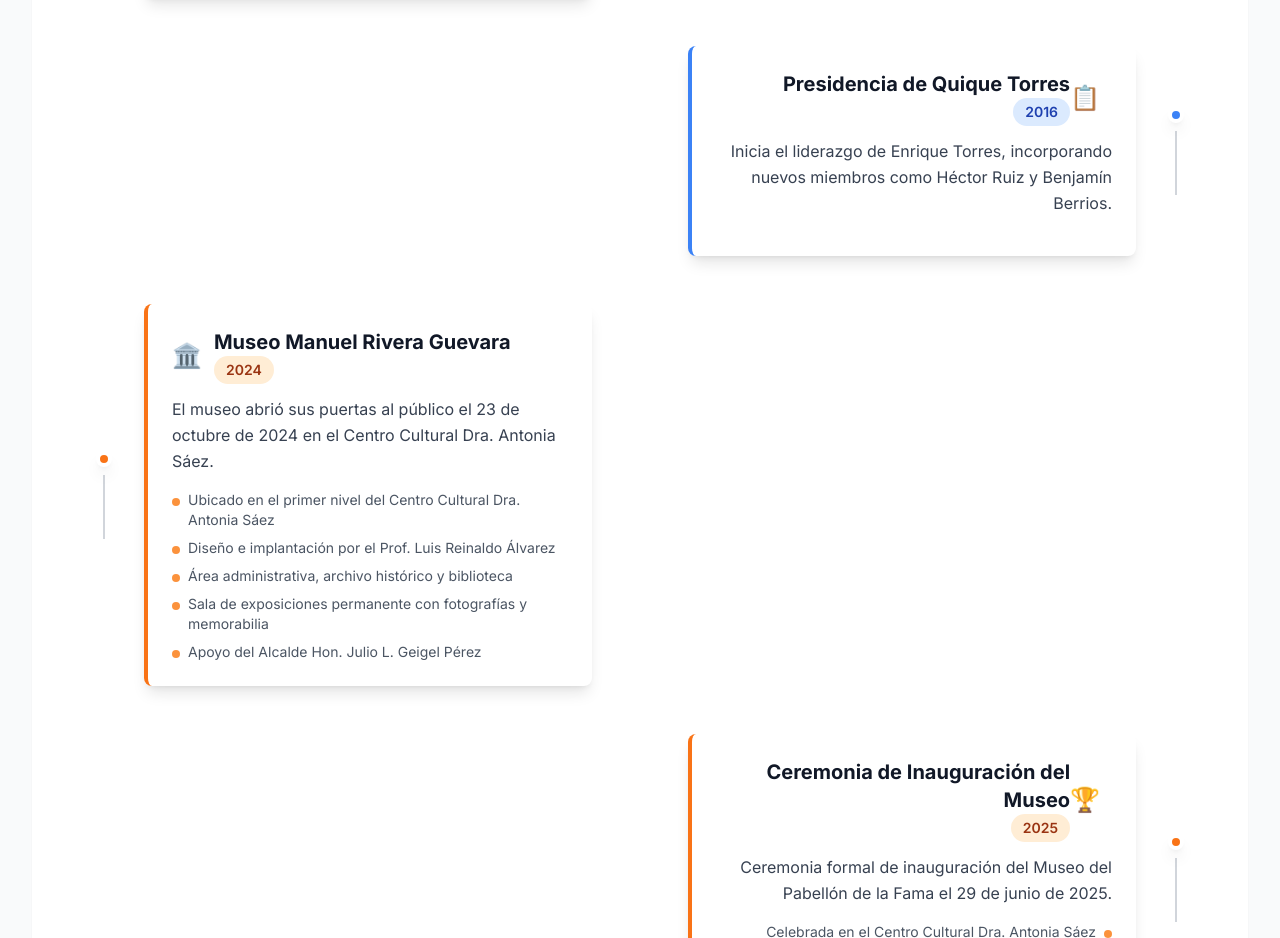
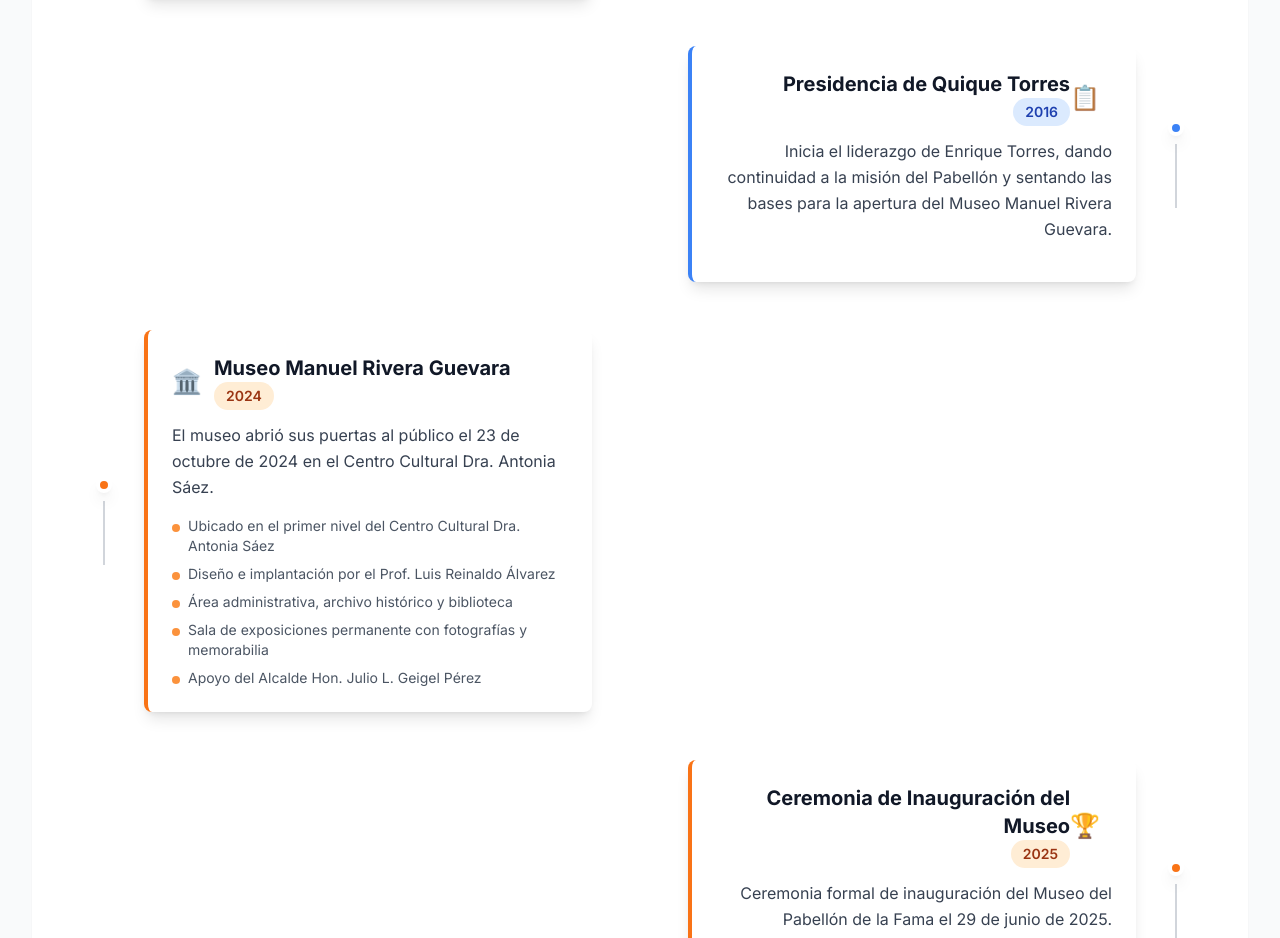
Before and after one commit to temiban013/pabellon-fama, a Next.js app: page /historia in a window 1280 px wide. Shown: the part 5160-6098 px from the top of the page. Built offline with nearby package versions, Linux system fonts and the light colour scheme; no server answers.

Commit message:
fix(historia): update 2016 leadership description with museo context
Updated the 2016 "Presidencia de Quique Torres" event description to better reflect
the historical significance and mention the foundation for the Museo Manuel Rivera
Guevara opening.

```diff
--- a/src/app/historia/page.tsx
+++ b/src/app/historia/page.tsx
@@ -192,7 +192,7 @@ const eventosHistoricos: EventoHistorico[] = [
     año: 2016,
     titulo: "Presidencia de Quique Torres",
     descripcion:
-      "Inicia el liderazgo de Enrique Torres, incorporando nuevos miembros como Héctor Ruiz y Benjamín Berrios.",
+      "Inicia el liderazgo de Enrique Torres, dando continuidad a la misión del Pabellón y sentando las bases para la apertura del Museo Manuel Rivera Guevara.",
     icono: "actividad",
   },
   {
```
